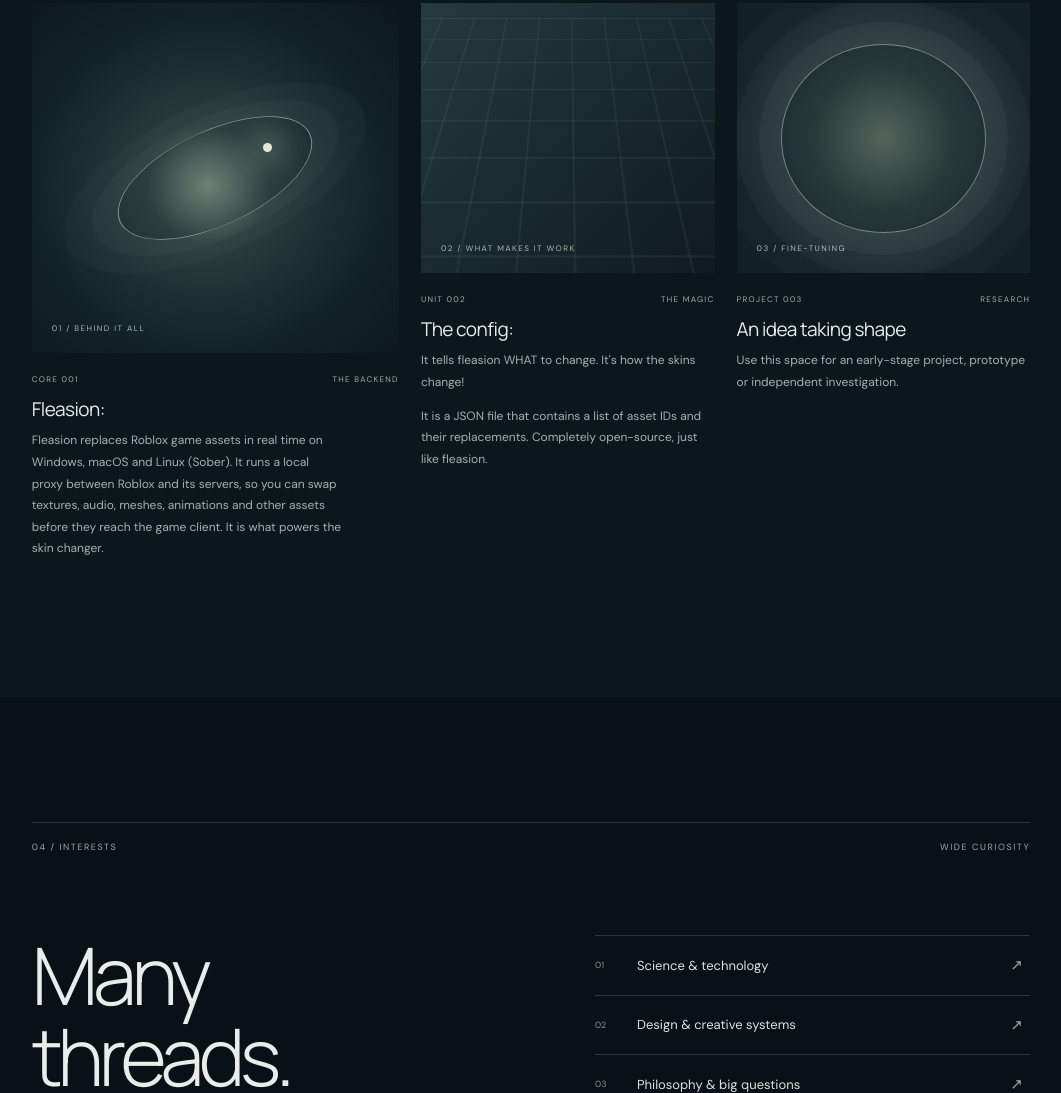
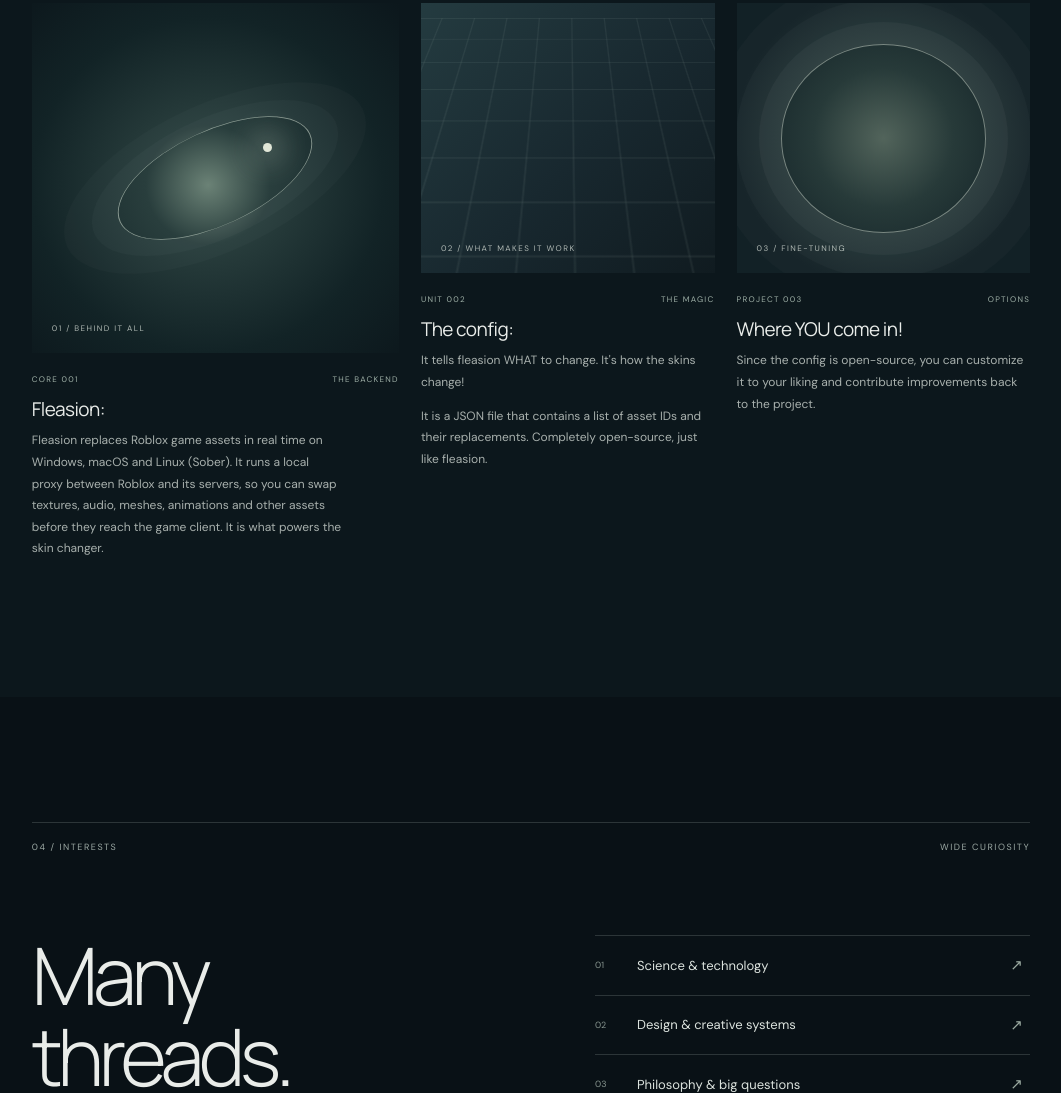
Before and after one commit to aaetheriall/aaetheriall.github.io, a plain HTML site: page index.html in a window 1280 px wide. Shown: the part 2447-3540 px from the top of the page, without its empty margins (109-1170 px from the left). Drawn offline with Linux system fonts and the light colour scheme.

Commit message:
Update index.html

```diff
--- a/index.html
+++ b/index.html
@@ -104,9 +104,9 @@
         </article>
         <article class="project-card reveal">
           <div class="project-art art-three"><span class="art-rings"></span><span class="art-label">03 / FINE-TUNING</span></div>
-          <div class="project-meta"><span>PROJECT 003</span><span>RESEARCH</span></div>
-          <h3>An idea taking shape</h3>
-          <p>Use this space for an early-stage project, prototype or independent investigation.</p>
+          <div class="project-meta"><span>PROJECT 003</span><span>OPTIONS</span></div>
+          <h3>Where YOU come in!</h3>
+          <p>Since the config is open-source, you can customize it to your liking and contribute improvements back to the project.</p>
         </article>
       </div>
     </section>
```
